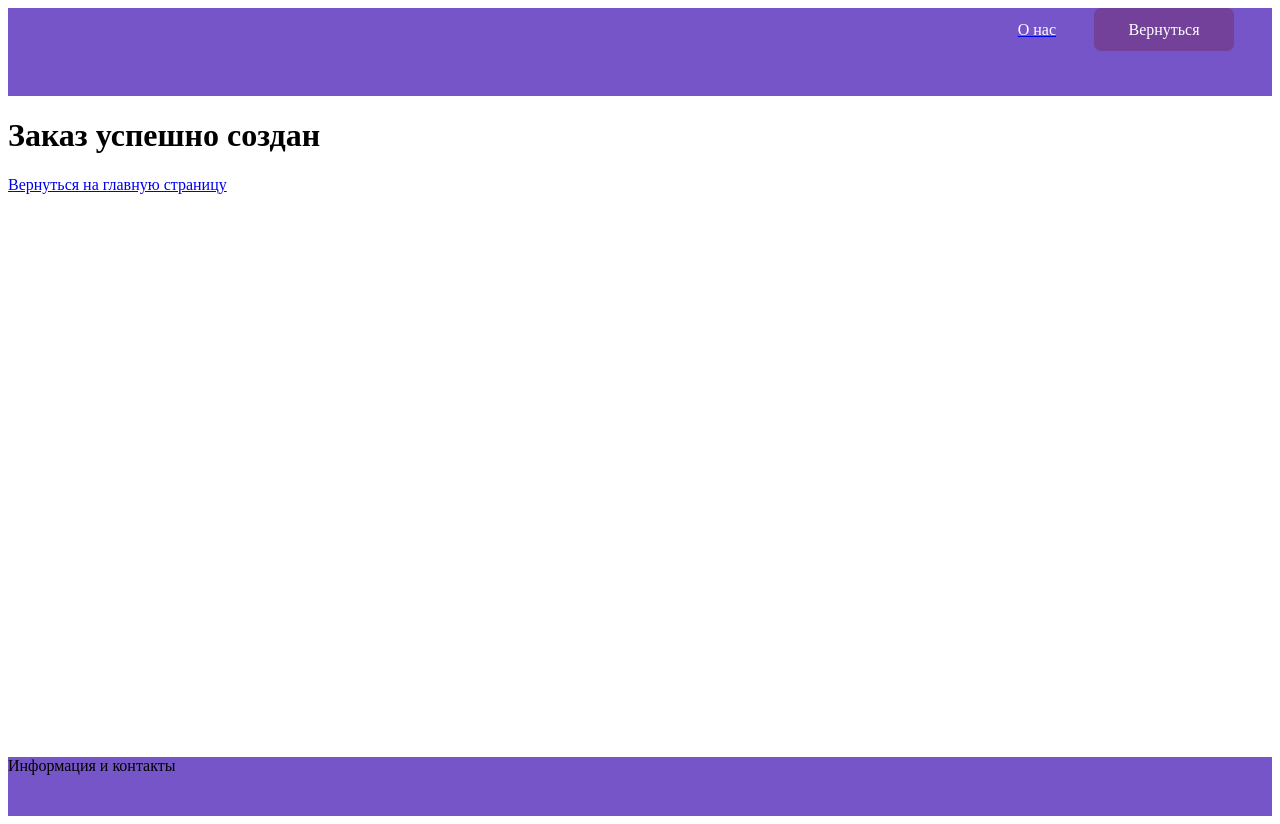
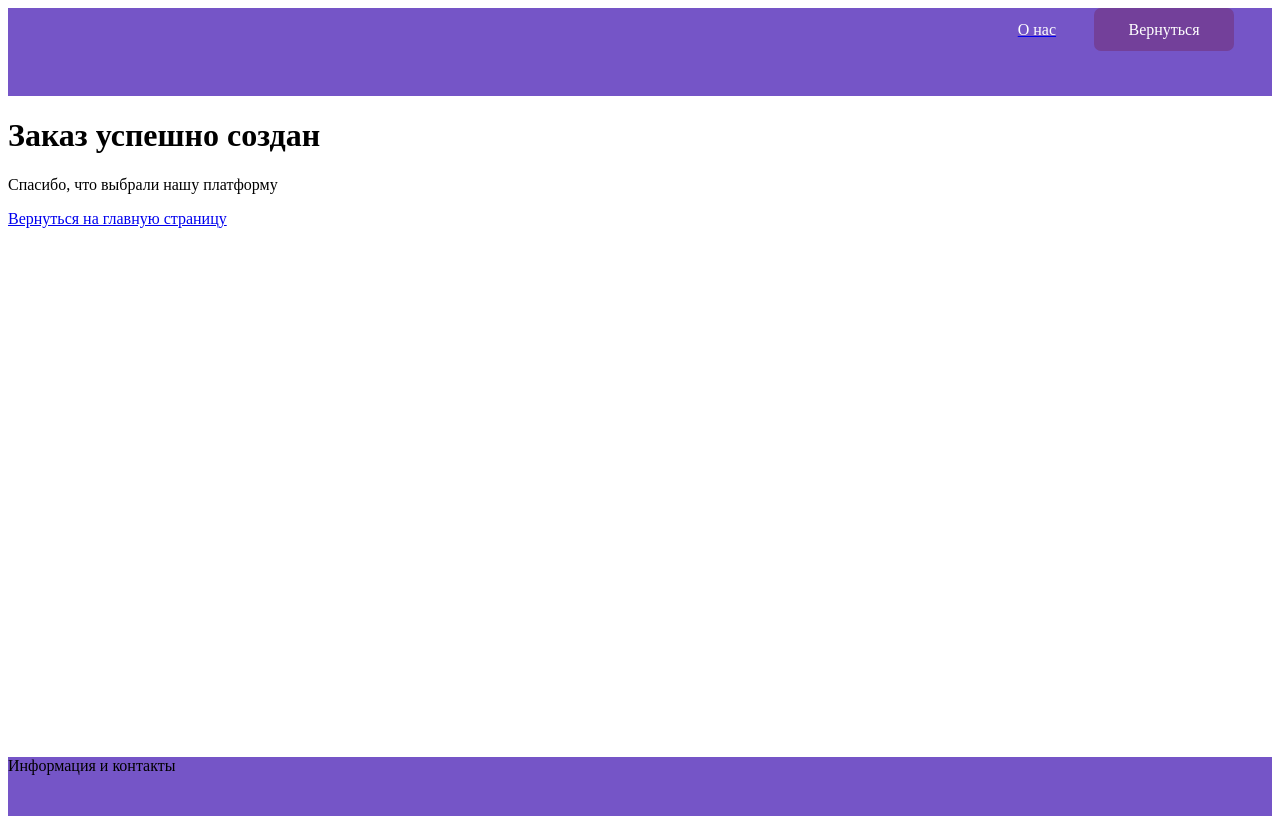
Before and after one commit to BolshanDV/mgtu, a Nuxt app: page /request/result in a window 1280 px wide. Built offline with nearby package versions, Linux system fonts and the light colour scheme.

Commit message:
create pages

```diff
--- a/pages/request/result.vue
+++ b/pages/request/result.vue
@@ -3,6 +3,7 @@
   <div class="column">
     <div>
       <h1>Заказ успешно создан</h1>
+      <p>Спасибо, что выбрали нашу платформу</p>
     </div>
     <nuxt-link to="/home-page">
       <div class="row_position navbar_btn btn">
@@ -10,7 +11,6 @@
       </div>
     </nuxt-link>
   </div>
-
 </div>
 </template>
 
```
